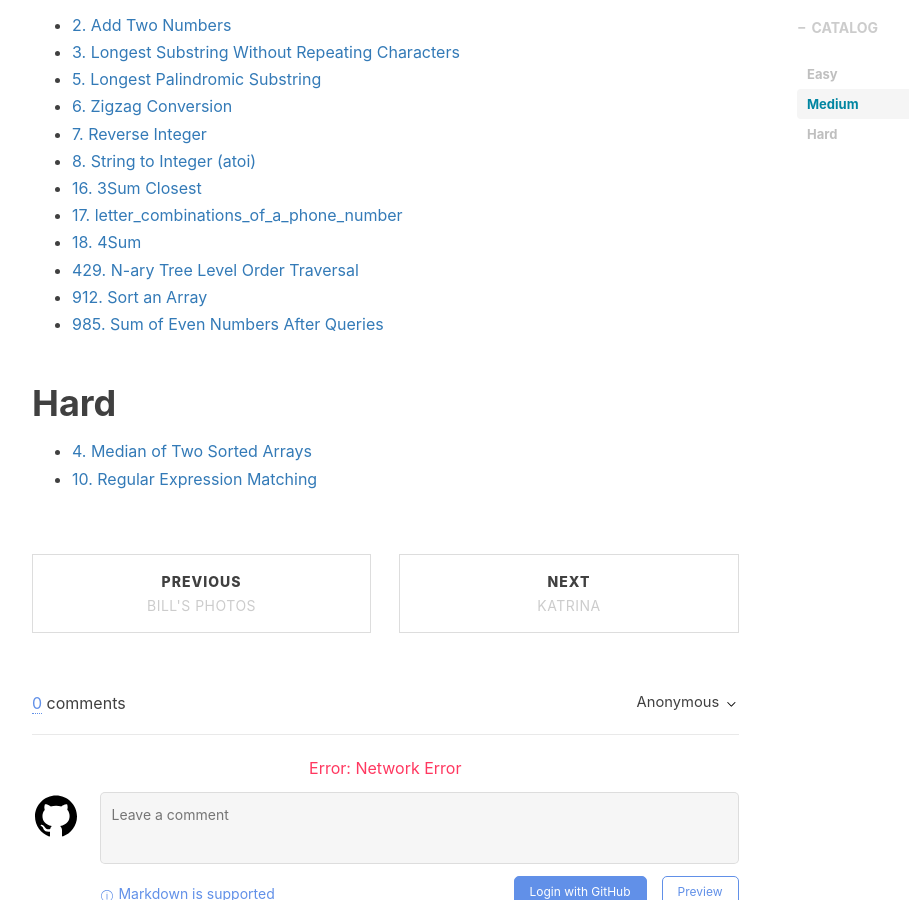
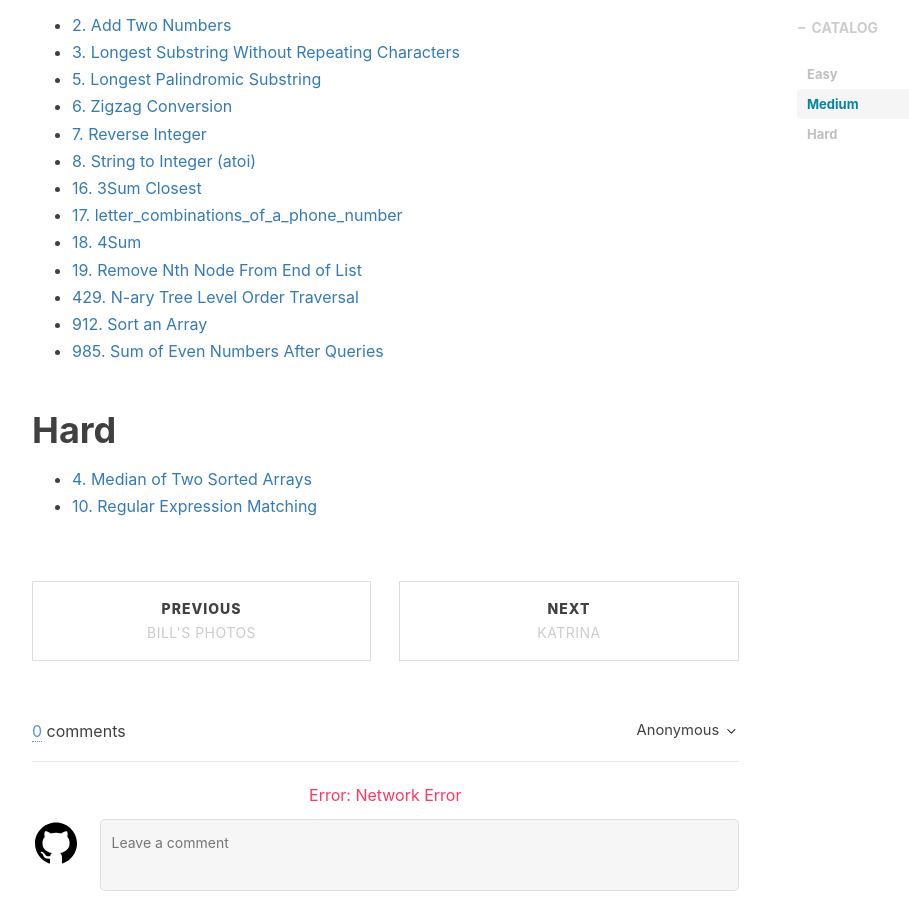
Before and after one commit to ProgrammerBill/ProgrammerBill.github.io, a Jekyll site: the page built from _posts/leetcode/2022-06-26-LeetCode习题集.md, in a window 1280 px wide and 900 px high, scrolled down 2008 px. Shown: the whole window, without its empty margins (233-1142 px from the left). Built offline with Jekyll 4.4.1, drawn with Linux system fonts in a browser that asks for light colours; nearby versions of some CDN libraries; comment, search, counter and statistics services are not loaded.

Commit message:
Bill's Blog: update daily leetcode blog.

```diff
--- a/_posts/leetcode/2022-06-26-LeetCode习题集.md
+++ b/_posts/leetcode/2022-06-26-LeetCode习题集.md
@@ -79,6 +79,7 @@ guitartab: false
 - [16. 3Sum Closest](http://www.cjcbill.com/2023/03/19/3sum_closest)
 - [17. letter_combinations_of_a_phone_number](http://www.cjcbill.com/2023/03/21/letter_combinations_of_a_phone_number)
 - [18. 4Sum](http://www.cjcbill.com/2023/03/27/4sum)
+- [19. Remove Nth Node From End of List](http://www.cjcbill.com/2023/03/28/remove_nth_node_from_end_of_list)
 - [429. N-ary Tree Level Order Traversal](http://www.cjcbill.com/2023/03/11/n-ary_tree_level_order_traversal)
 - [912. Sort an Array](http://www.cjcbill.com/2023/03/11/sort_an_array)
 - [985. Sum of Even Numbers After Queries](http://www.cjcbill.com/2023/03/11/sum_of_even_numbers_after_queries)
```
